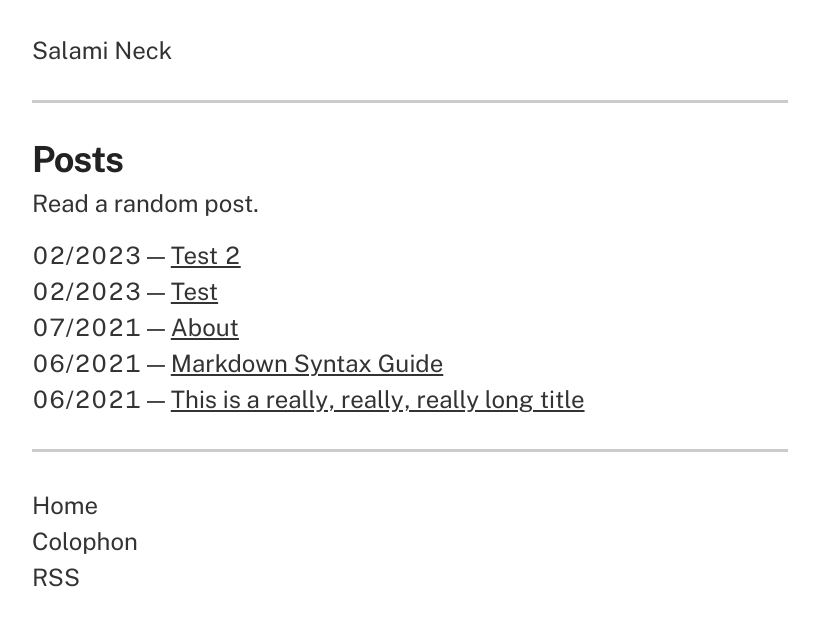
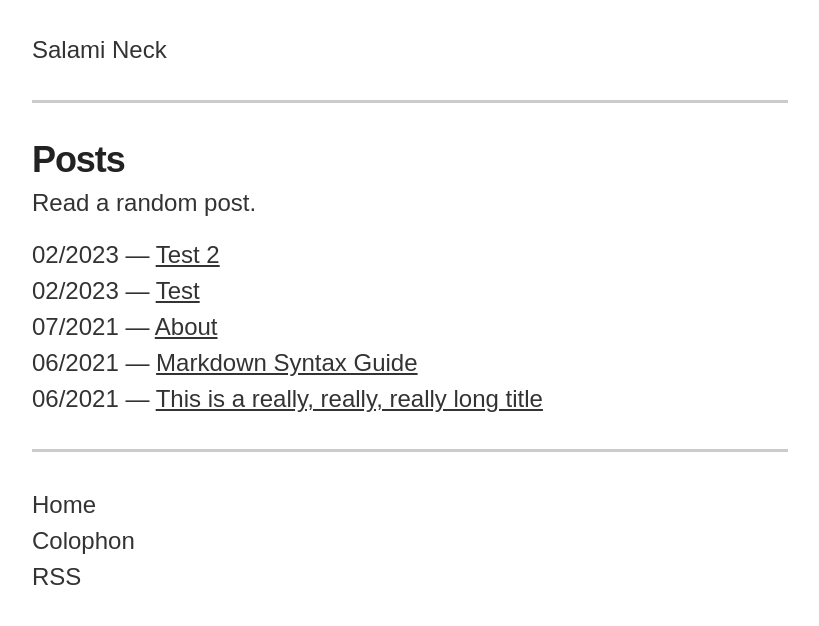
Before and after one commit to ajpwalser/ajpwalser.github.io, a Jekyll site: the page built from index.html, in a window 1280 px wide. Shown: the top 626 px of the page, without its empty margins (230-1049 px from the left). Built offline with Jekyll 4.4.1, drawn with Linux system fonts in a browser that asks for light colours; some web fonts are replaced.

Commit message:
Update style.css

```diff
--- a/css/style.css
+++ b/css/style.css
@@ -1,5 +1,5 @@
 :root {
-    --font-body: 'Public Sans', sans-serif;
+    --font-body: 'Radio Canada', sans-serif;
     --color-background: #fff;
     --color-background-secondary: #203851;
     --color-background-tertiary: #f0f0f0;
```
